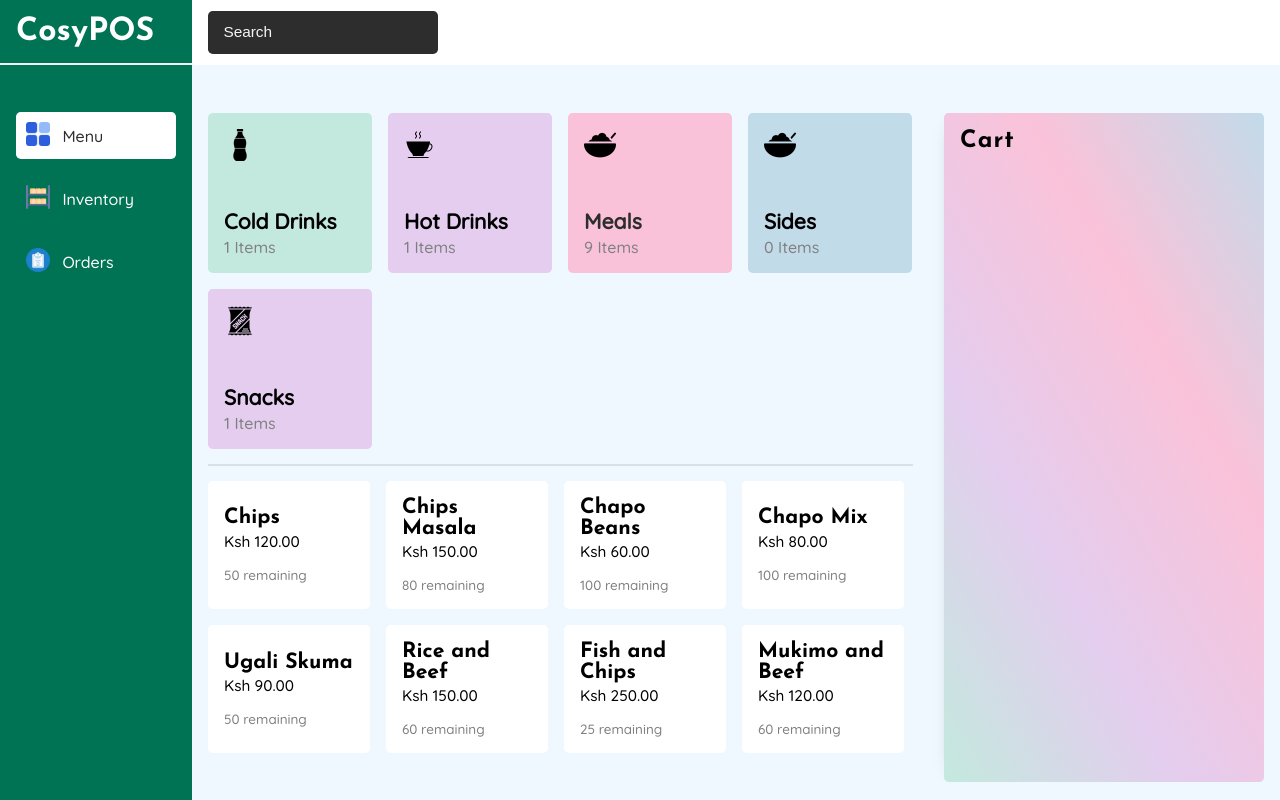
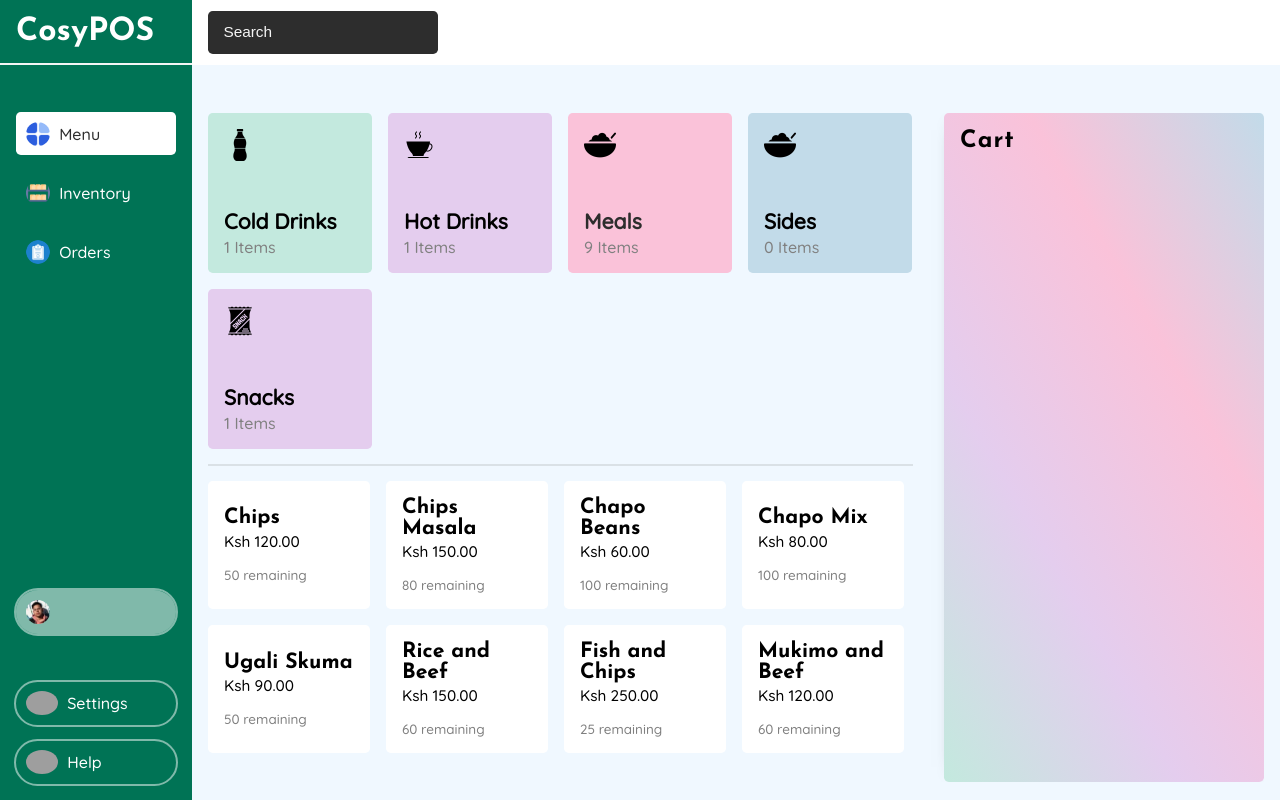
Before and after one commit to kevokagwima/Restaurant-App, a Django app: template templates/order/home.html in a window 1280 px wide. Run offline with Django 3.2, Linux system fonts and the light colour scheme; the template is opened without the code that fills it: values that come from a table or form of the project are taken from there, others are empty; data comes from the database, SQL or seed files in the repository; both versions use the stored data as it was after the commit; parts of the project's set-up code (start-up, migrations or seed data) failed here and were passed over; grey boxes are pictures that could not be loaded.

Commit message:
Updated Files'

```diff
--- a/static/css/home.css
+++ b/static/css/home.css
@@ -64,6 +64,11 @@ header {
 .actives {
   background-color: var(--white);
   color: #212121;
+}
+
+.menu-item:hover {
+  background-color: rgb(255, 255, 255, 0.5);
+  color: var(--white);
 }
 
 .menu-item-img img,
--- a/static/css/order/home.css
+++ b/static/css/order/home.css
@@ -11,6 +11,8 @@
   min-width: 15vw;
   max-width: 15vw;
   min-height: 100%;
+  max-height: 100%;
+  overflow: auto;
   position: relative;
 }
 
@@ -32,7 +34,8 @@
   font-family: var(--logo-font);
 }
 
-.menu {
+.menu,
+.settings {
   display: grid;
   gap: 1rem;
   padding: 1rem;
@@ -51,18 +54,46 @@
   font-weight: 500;
   display: flex;
   align-items: center;
-  gap: 0.8rem;
+  gap: 0.6rem;
 }
 
 .active,
-.actives {
+.actives,
+.menu-item:hover {
   background-color: var(--white);
   color: var(--sec-bgcolor);
+}
+
+.menu-item:hover {
+  background-color: rgb(255, 255, 255, 0.5);
+  color: var(--white);
+}
+
+.menu-item-img {
+  max-height: 1.5rem;
 }
 
 .menu-item-img img,
 .logout-img img {
   max-height: 1.5rem;
+  border-radius: 50%;
+}
+
+.settings {
+  position: absolute;
+  min-width: 100%;
+  bottom: 0;
+  margin-top: 10rem;
+}
+
+.settings .menu-item {
+  outline: 2px solid rgb(255, 255, 255, 0.5);
+  border-radius: 30rem;
+}
+
+.settings .menu-item:first-child {
+  margin-bottom: 2rem;
+  background-color: rgb(255, 255, 255, 0.5);
 }
 
 .content-area {
--- a/templates/order/home.html
+++ b/templates/order/home.html
@@ -39,6 +39,28 @@ Home
           <img src="{% static 'Images/order.png' %}" alt="dashboard">
         </div>
         <p>Orders</p>
+      </div>
+    </div>
+    <div class="settings">
+      <a href="#">
+        <div class="menu-item" onclick="openView(event, '')">
+          <div class="menu-item-img">
+            <img src="{{ user_profile.profile_img.url }}" alt="user-profile">
+          </div>
+          <p>{{ user.username }}</p>
+        </div>
+      </a>
+      <div class="menu-item" onclick="openView(event, 'settings')">
+        <div class="menu-item-img">
+          <img src="{% static 'Images/setting.png' %}" alt="dashboard">
+        </div>
+        <p>Settings</p>
+      </div>
+      <div class="menu-item" onclick="openView(event, 'help')">
+        <div class="menu-item-img">
+          <img src="{% static 'Images/info.png' %}" alt="dashboard">
+        </div>
+        <p>Help</p>
       </div>
     </div>
   </div>
@@ -93,6 +115,12 @@ Home
       <div id="order" class="tabcontent">
         <h4 id="tab-header">Orders</h4>
       </div>
+      <div id="settings" class="tabcontent">
+        <h4 id="tab-header">Settings</h4>
+      </div>
+      <div id="help" class="tabcontent">
+        <h4 id="tab-header">Help</h4>
+      </div>
     </div>
   </div>
 </div>
```
Also changed, not shown: Order/views.py (+7 -2 lines), db.sqlite3.
